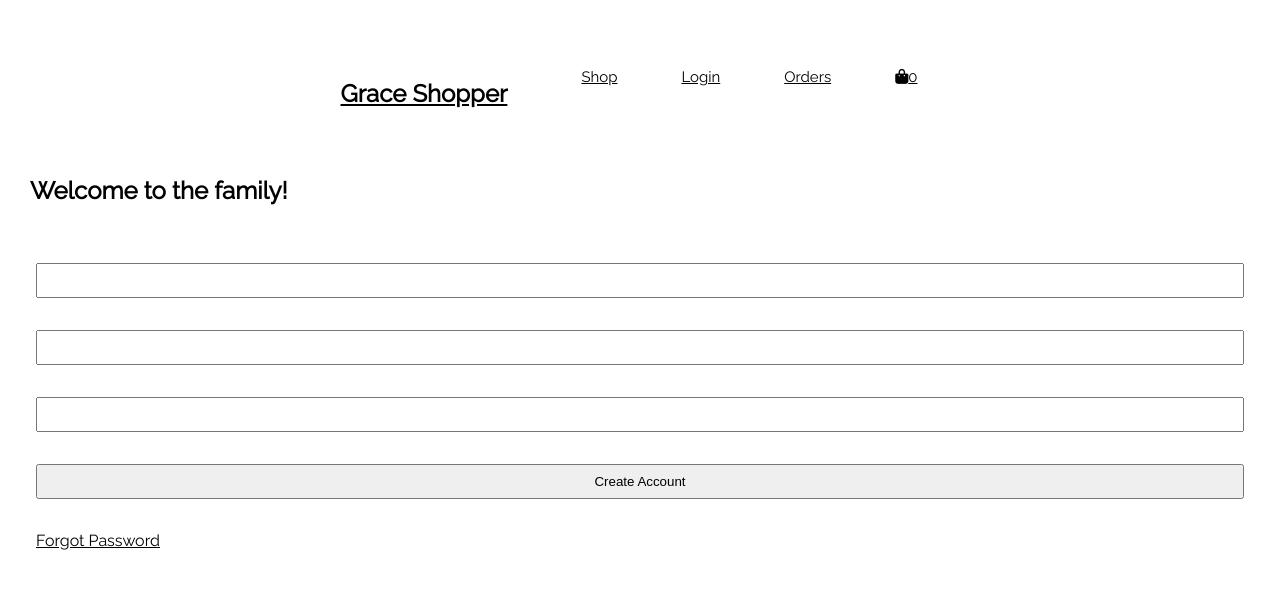
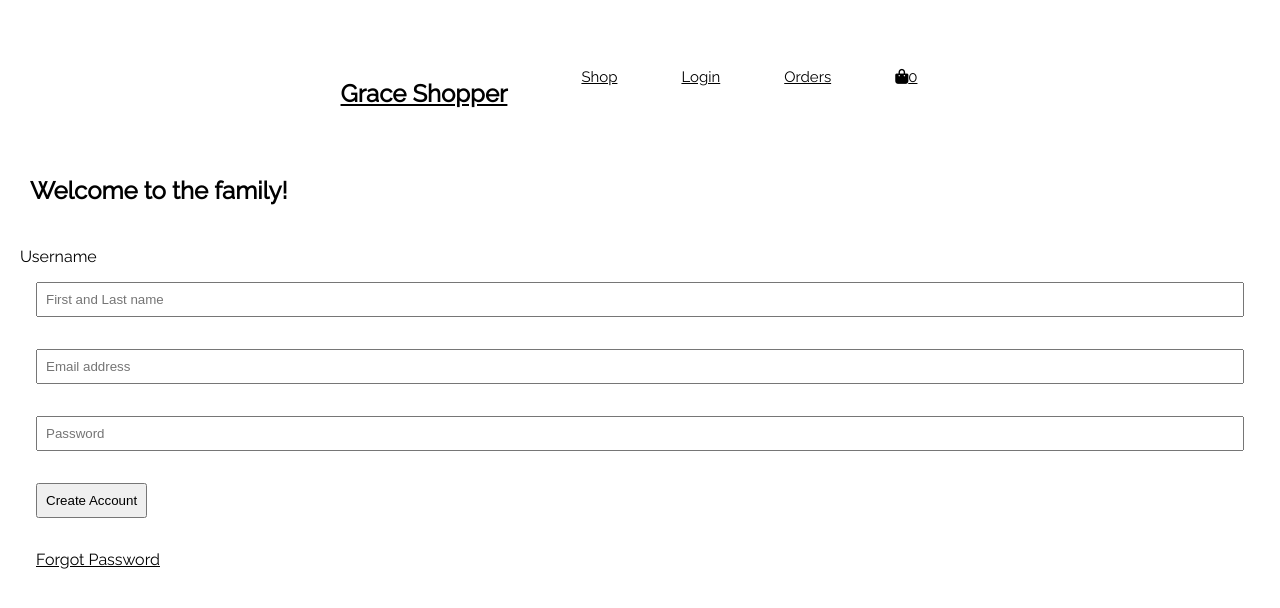
Before and after one commit to Czmat/University-Grace-Shopper, a React app: page /register in a window 1280 px wide. Shown: the top 608 px of the page. Built offline with nearby package versions, Linux system fonts and the light colour scheme; no server answers; the HTML template or start-up script is replaced by a standard one.

Commit message:
total and promo done

```diff
--- a/src/App.js
+++ b/src/App.js
@@ -51,7 +51,6 @@ const App = () => {
   const [order, setOrder] = useState([]);
   const [promos, setPromos] = useState([]);
   const [err, setErr] = useState('');
-  const [cartTotal, setCartTotal] = useState(0);
 
   // const [checkoutOrder, setCheckoutOrder] = useState()
 
@@ -151,35 +150,13 @@ const App = () => {
     window.location.hash = '#';
     window.localStorage.removeItem('token');
     setAuth({});
-
     // console.log('logout', auth);
-  };
-
-  const findCartTotal = () => {
-    let cartTotalAmount = 0;
-    lineItems
-      .filter(lineItem => lineItem.orderId === cart.id)
-      .forEach(lineItem => {
-        const product = products.find(
-          product => product.id === lineItem.productId
-        );
-        cartTotalAmount += Number(product.price * lineItem.quantity);
-        console.log(cartTotal, 'in find');
-      });
-    setCartTotal(cartTotalAmount);
   };
 
   useEffect(() => {
     //console.log('when this hits?');
     exchangeTokenForAuth();
-    //findCartTotal();
   }, []);
-
-  useEffect(() => {
-    //console.log('when this hits?');
-
-    findCartTotal();
-  }, [cart, lineItems, auth]);
 
   // useEffect(() => {
   //   //console.log('when this hits?');
@@ -188,15 +165,21 @@ const App = () => {
 
   const createOrder = () => {
     const token = window.localStorage.getItem('token');
+    console.log('first I hit createOrder');
     axios
       .post('/api/createOrder', null, headers())
       .then(response => {
+        console.log('2 I hit createOrder to setOrders', response.data);
         setOrders([response.data, ...orders]);
         window.localStorage.setItem('storedOrder', response.data);
         const token = window.localStorage.getItem('token');
         return axios.get('/api/getCart', headers());
       })
       .then(response => {
+        console.log(
+          '3 I hit createOrder to setCart to status order',
+          response.data
+        );
         setCart(response.data);
       });
   };
@@ -221,7 +204,6 @@ const App = () => {
           );
           setLineItems(updated);
         }
-        //findCartTotal();
       });
   };
 
@@ -239,18 +221,16 @@ const App = () => {
           );
           setLineItems(updated);
         }
-        //findCartTotal();
       });
   };
 
   // updating cart total amount to use later
   const updateCartTotal = (id, total) => {
     console.log((id, total, 'this is cart.id-->', cart.id));
-    axios
-      .put(`/api/cart/total/${cartTotal.id}`, { id, total })
-      .then(response => {
-        console.log(response.data, 'update cart total response');
-      });
+    axios.put(`/api/cart/total/${id}`, { id, total }).then(response => {
+      setCart(response.data);
+      //console.log(response.data, 'update cart total response');
+    });
   };
 
   const addBackToCart = (productId, quantity) => {
@@ -259,7 +239,6 @@ const App = () => {
       .then(response => {
         axios.get('/api/getLineItems', headers()).then(response => {
           setLineItems(response.data);
-          //findCartTotal();
         });
       });
   };
@@ -268,9 +247,7 @@ const App = () => {
     axios
       .post('/api/addToSaveForLater', { productId }, headers())
       .then(response => {
-        // debugger;
         const lineItem = response.data;
-
         const found = lineItems.find(
           _lineItem =>
             _lineItem.productId === lineItem.productId &&
@@ -324,10 +301,6 @@ const App = () => {
     axios.put(`/api/user/${user.id}`, user).then(response => {
       console.log(response.data.username, 'update response');
       exchangeTokenForAuth();
-      // login({
-      //   username: response.data.username,
-      //   password: user.password,
-      // });
     });
   };
 
@@ -360,7 +333,6 @@ const App = () => {
     axios.post('/api/promos', madePromo).then(response => {
       const returnedPromo = response.data;
       // console.log(returnedPromo, 'returned');
-
       setPromos([...promos, returnedPromo]);
     });
   };
@@ -591,8 +563,6 @@ const App = () => {
               removeFromSave={removeFromSave}
               addBackToCart={addBackToCart}
               auth={auth}
-              cartTotal={cartTotal}
-              findCartTotal={findCartTotal}
               updateCartTotal={updateCartTotal}
             />
           </Route>
@@ -615,9 +585,10 @@ const App = () => {
               auth={auth}
               cart={cart}
               order={order}
-              cartTotal={cartTotal}
               updateCartTotal={updateCartTotal}
               promos={promos}
+              lineItems={lineItems}
+              createOrder={createOrder}
             />
           </Route>
           <Route path="/checkout/:id">
--- a/src/checkout/TotalAmount.js
+++ b/src/checkout/TotalAmount.js
@@ -14,15 +14,23 @@ const TotalAmount = ({
   updateCartTotal,
   totalIncludesPromo,
   setTotalIncludesPromo,
+  lineItems,
+  createOrder,
 }) => {
-  console.log(promos, 'in checkout outside promos');
+  console.log(lineItems, 'in totalAmount lineItems');
   return (
     <div className="cart-container">
       <div className="product-card">
-        <h5>
-          Total: <p>{totalIncludesPromo}</p>
-        </h5>
-        <button>Apply</button>
+        <p> Total: {totalIncludesPromo}</p>
+
+        <Link to="/orders">
+          <button
+            disabled={!lineItems.find(lineItem => lineItem.orderId === cart.id)}
+            onClick={createOrder}
+          >
+            Apply
+          </button>
+        </Link>
       </div>
     </div>
   );
--- a/src/components/Checkout.js
+++ b/src/components/Checkout.js
@@ -4,8 +4,15 @@ import axios from 'axios';
 import CheckoutPromoForm from '../checkout/CheckoutPromoForm';
 import TotalAmount from '../checkout/TotalAmount';
 
-const Checkout = ({ cart, auth, cartTotal, updateCartTotal, promos }) => {
-  const [totalIncludesPromo, setTotalIncludesPromo] = useState(cart.total);
+const Checkout = ({
+  cart,
+  auth,
+  updateCartTotal,
+  promos,
+  lineItems,
+  createOrder,
+}) => {
+  const [totalIncludesPromo, setTotalIncludesPromo] = useState();
   const [save, setSave] = useState(false);
   const [userSavedAddress, setUserSavedAddress] = useState([]);
   const [userAddress, setUserAddress] = useState('');
@@ -20,8 +27,6 @@ const Checkout = ({ cart, auth, cartTotal, updateCartTotal, promos }) => {
       });
     }
   }, []);
-  //console.log(cart.total, 'in checkout outside cart.total');
-  console.log(totalIncludesPromo, 'in checkout outside cart.total');
 
   const saveAddress = () => {
     save === true ? setSave(false) : setSave(true);
@@ -38,8 +43,16 @@ const Checkout = ({ cart, auth, cartTotal, updateCartTotal, promos }) => {
     }
   };
   const saveSelection = address => {
-    console.log(address);
+    // console.log(address);
   };
+
+  //to set latest total to total includes promo
+  useEffect(() => {
+    setTotalIncludesPromo(cart.total);
+  }, [cart, lineItems]);
+
+  console.log(cart.total, 'in checkout outside cart.total');
+  console.log(totalIncludesPromo, 'in checkout outside totalInPromo');
 
   return (
     <div key={checkoutOrder.id}>
@@ -89,8 +102,9 @@ const Checkout = ({ cart, auth, cartTotal, updateCartTotal, promos }) => {
         promos={promos}
         totalIncludesPromo={totalIncludesPromo}
         setTotalIncludesPromo={setTotalIncludesPromo}
+        createOrder={createOrder}
+        lineItems={lineItems}
       />
-      {cartTotal}
     </div>
   );
 };
--- a/src/components/CreateUser.js
+++ b/src/components/CreateUser.js
@@ -1,4 +1,5 @@
 import React, { useState, useEffect } from 'react';
+import { Link } from 'react-router-dom';
 
 const CreateUser = ({ login, createUser }) => {
   const [user, setUser] = useState({});
@@ -28,7 +29,7 @@ const CreateUser = ({ login, createUser }) => {
     // );
   };
 
-  console.log(user);
+  //console.log(user);
 
   //   var firstName = fullName.split(' ').slice(0, -1).join(' ');
   // var lastName = fullName.split(' ').slice(-1).join(' ');
@@ -38,12 +39,28 @@ const CreateUser = ({ login, createUser }) => {
       <form onSubmit={onSubmit}>
         <h1>Welcome to the family!</h1>
         <div className="error">{error}</div>
-        <input value={username} onChange={ev => setUsername(ev.target.value)} />
-        <input value={email} onChange={ev => setEmail(ev.target.value)} />
-        <input value={password} onChange={ev => setPassword(ev.target.value)} />
-        <button>Create Account</button>
+        <label>Username</label>
+        <input
+          value={username}
+          placeholder="First and Last name"
+          onChange={ev => setUsername(ev.target.value)}
+        />
+        <input
+          value={email}
+          placeholder="Email address"
+          onChange={ev => setEmail(ev.target.value)}
+        />
+        <input
+          value={password}
+          placeholder="Password"
+          onChange={ev => setPassword(ev.target.value)}
+        />
+        <Link to="/profile">
+          <button>Create Account</button>
+        </Link>
       </form>
       <a href="#"> Forgot Password</a>
+
       <div className="horizontal"></div>
     </div>
   );
```
Also changed, not shown: src/checkout/CheckoutPromoForm.js (+0 -10 lines), src/components/Mycart.js (+2 -45 lines).
